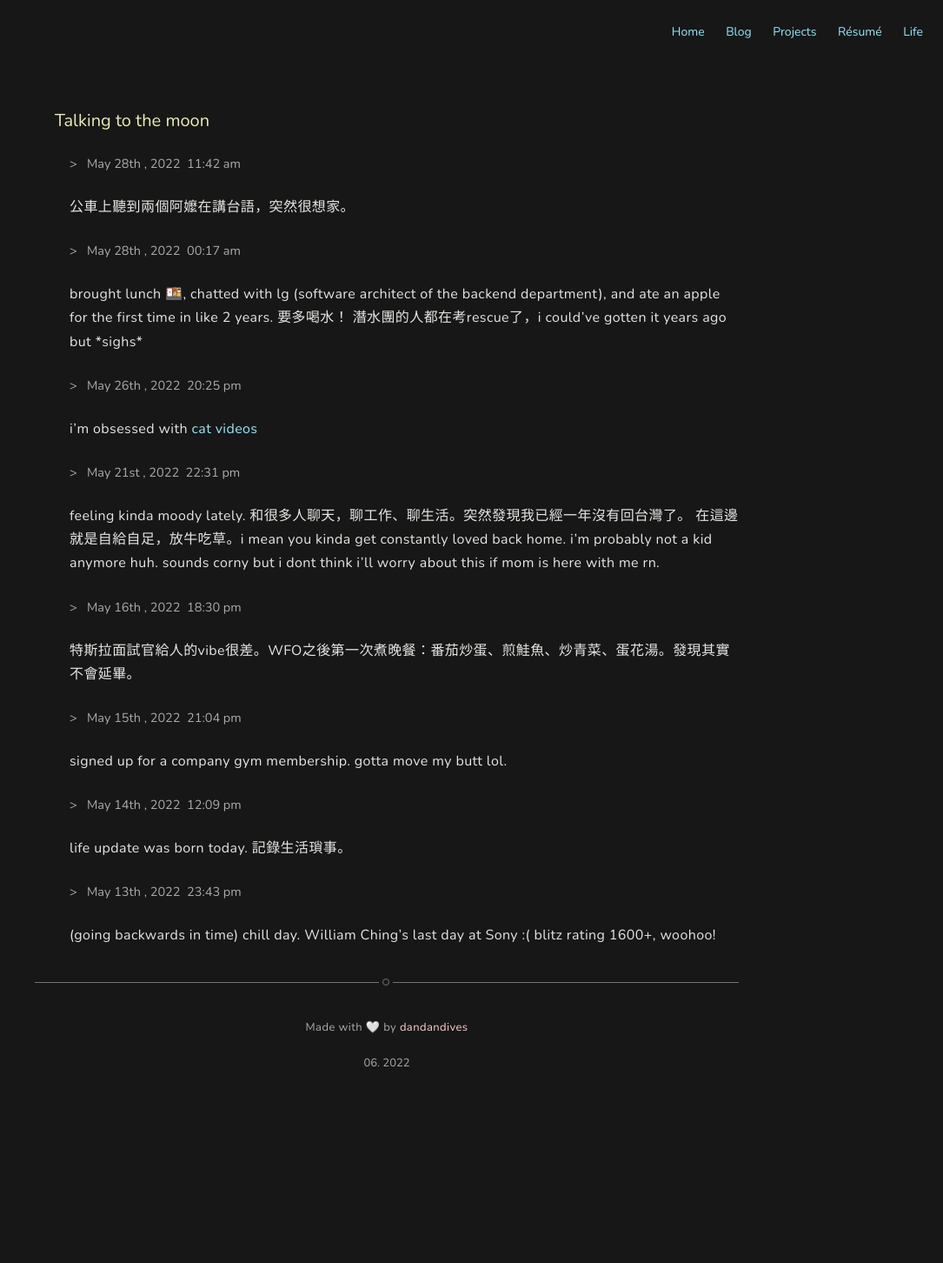
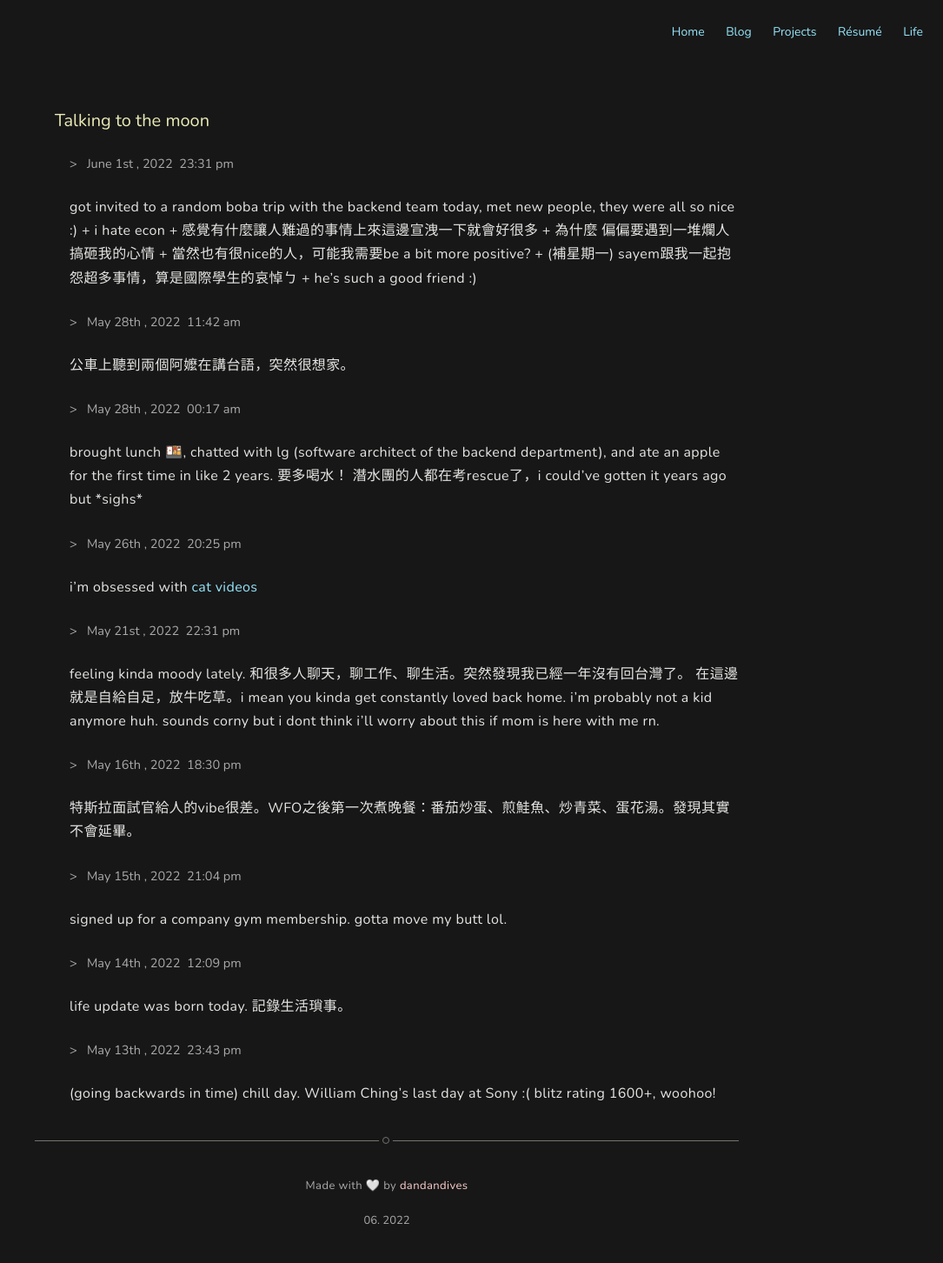
Before and after one commit to danielchen-pyc/danielchen-pyc.github.io, a Jekyll site: the page built from life.html, in a window 1280 px wide. Shown: the whole page at 87% size, without its empty margins (195-1280 px from the left). Built offline with Jekyll 4.4.1, drawn with Linux system fonts in a browser that asks for light colours; emoji names are drawn with the system emoji font; some web fonts are replaced; before the commit the page ends 1271 px from its top, so only the background shows below that.

Commit message:
daily update

```diff
--- a/_data/life.yml
+++ b/_data/life.yml
@@ -1,3 +1,10 @@
+- date: 2022/06/01 11:31pm
+  content: |
+    got invited to a random boba trip with the backend team today, met new people, they
+    were all so nice :) + i hate econ + 感覺有什麼讓人難過的事情上來這邊宣洩一下就會好很多 + 為什麼
+    偏偏要遇到一堆爛人搞砸我的心情 + 當然也有很nice的人，可能我需要be a bit more positive? + (補星期一)
+    sayem跟我一起抱怨超多事情，算是國際學生的哀悼ㄅ + he's such a good friend :)
+
 - date: 2022/05/28 11:42am
   content: |
     公車上聽到兩個阿嬤在講台語，突然很想家。
```
